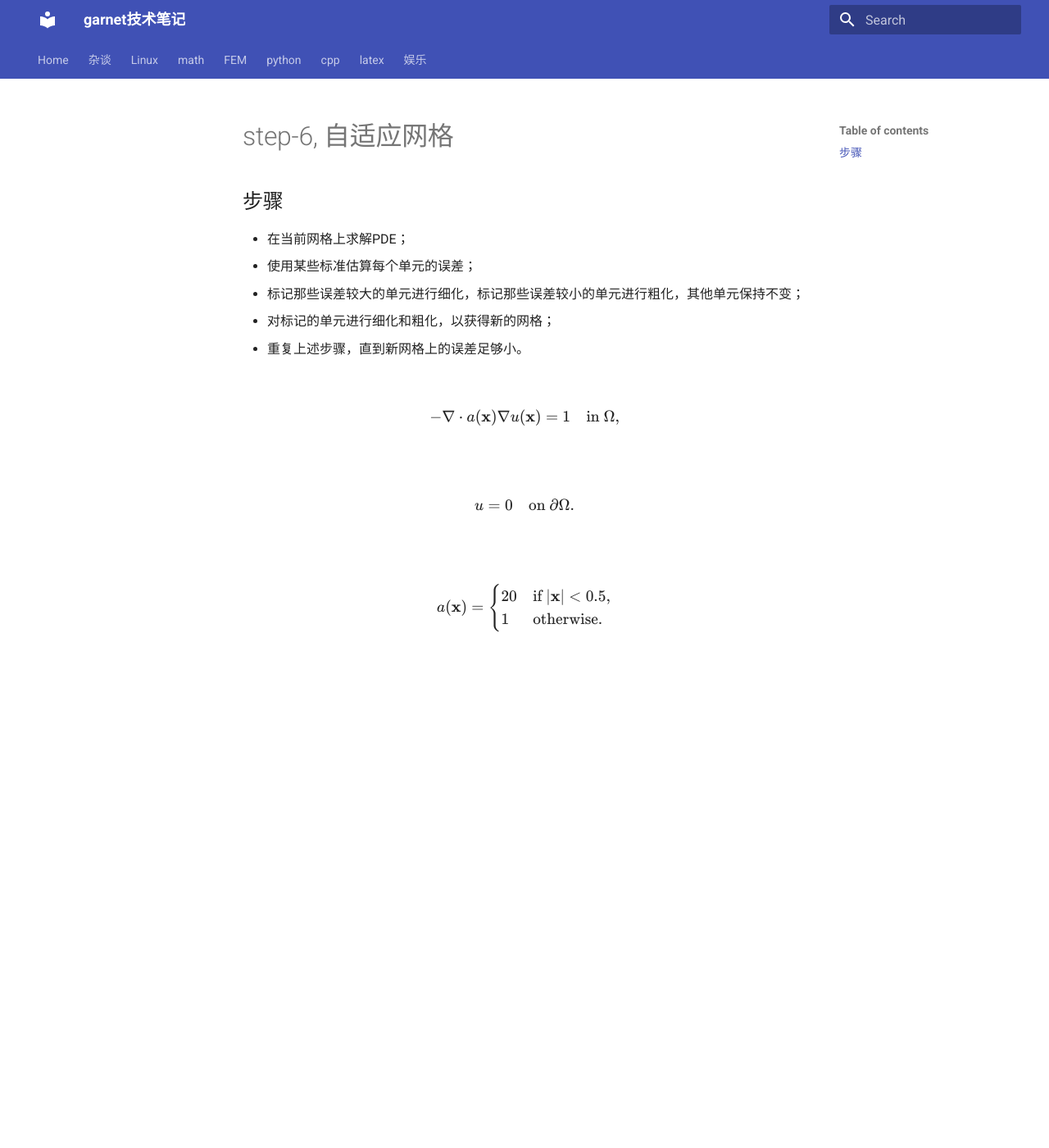
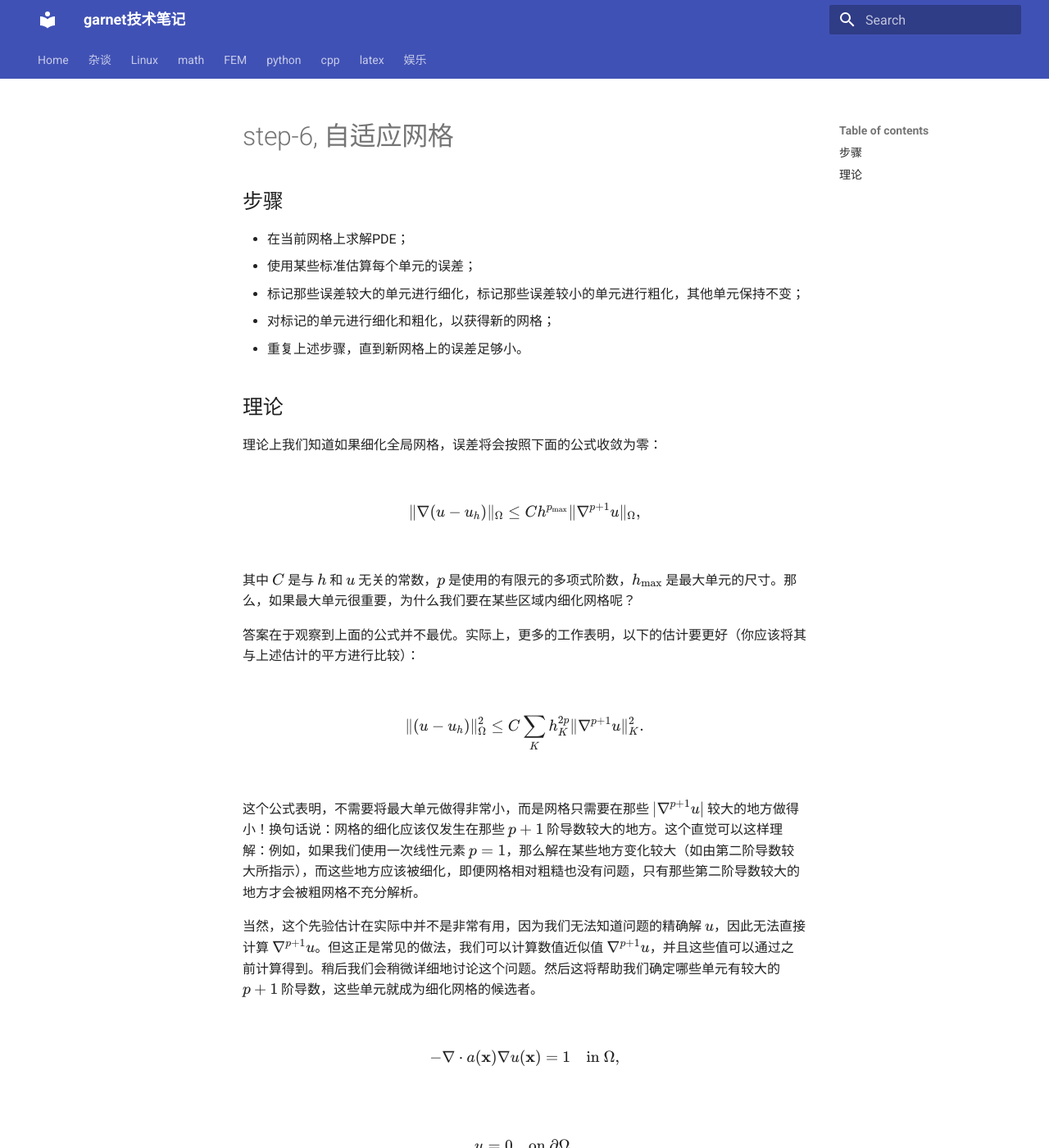
Before and after one commit to ymma98/technotes, an MkDocs documentation site: the page built from docs/FEM/dealii-06_自适应网格.md, in a window 1280 px wide and 1400 px high. Shown: the whole window at 82% size. Built offline with MkDocs 1.6.1 and Material for MkDocs 9.7.7, drawn with Linux system fonts in a browser that asks for light colours.

Commit message:
docs/FEM/dealii-06_自适应网格.md updated from https://stackedit.cn/

```diff
--- a/docs/FEM/dealii-06_自适应网格.md
+++ b/docs/FEM/dealii-06_自适应网格.md
@@ -8,6 +8,25 @@
 - 对标记的单元进行细化和粗化，以获得新的网格；
 - 重复上述步骤，直到新网格上的误差足够小。
 
+## 理论
+
+理论上我们知道如果细化全局网格，误差将会按照下面的公式收敛为零：
+
+$$
+\| \nabla (u - u_h) \|_\Omega \leq C h^{p_{\text{max}}} \| \nabla^{p+1} u \|_\Omega,
+$$
+
+其中 $C$ 是与 $h$ 和 $u$ 无关的常数，$p$ 是使用的有限元的多项式阶数，$h_{\text{max}}$ 是最大单元的尺寸。那么，如果最大单元很重要，为什么我们要在某些区域内细化网格呢？
+
+答案在于观察到上面的公式并不最优。实际上，更多的工作表明，以下的估计要更好（你应该将其与上述估计的平方进行比较）：
+
+$$
+\| (u - u_h) \|_\Omega^2 \leq C \sum_K h_K^{2p} \| \nabla^{p+1} u \|_K^2.
+$$
+
+这个公式表明，不需要将最大单元做得非常小，而是网格只需要在那些 $| \nabla^{p+1} u |$ 较大的地方做得小！换句话说：网格的细化应该仅发生在那些 $p+1$ 阶导数较大的地方。这个直觉可以这样理解：例如，如果我们使用一次线性元素 $p = 1$，那么解在某些地方变化较大（如由第二阶导数较大所指示），而这些地方应该被细化，即便网格相对粗糙也没有问题，只有那些第二阶导数较大的地方才会被粗网格不充分解析。
+
+当然，这个先验估计在实际中并不是非常有用，因为我们无法知道问题的精确解 $u$，因此无法直接计算 $\nabla^{p+1} u$。但这正是常见的做法，我们可以计算数值近似值 $\nabla^{p+1} u$，并且这些值可以通过之前计算得到。稍后我们会稍微详细地讨论这个问题。然后这将帮助我们确定哪些单元有较大的 $p+1$ 阶导数，这些单元就成为细化网格的候选者。
 
 
 
```
Also changed, not shown: other parts of docs/FEM/dealii-06_自适应网格.md (+2 -1 lines).
